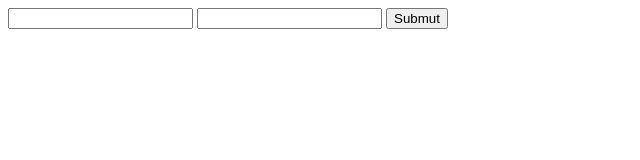
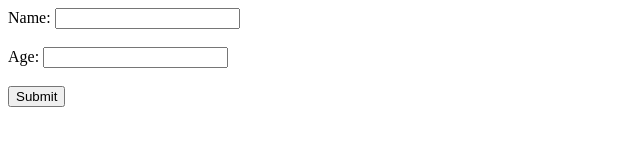
Before and after one commit to acciojob/promises-and-chains-ashishmasi92, a website: page main.html in a window 1280 px wide. Shown: the whole page, without its empty margins (0-640 px from the left). Drawn offline with Linux system fonts and the light colour scheme.

Commit message:
created a submission

```diff
--- a/main.html
+++ b/main.html
@@ -8,9 +8,13 @@
   <body>
     <!-- write the body here -->
 <form>
-	<input type="number" name="age" id="age">
-	<input type="text" name="name" id="name">
-	<input type="submit" id="btn" value="Submut">
+  <label for="name">Name:</label>
+  <input type="text" id="name" /><br /><br />
+
+  <label for="age">Age:</label>
+  <input type="number" id="age" /><br /><br />
+
+  <button type="submit" id="btn">Submit</button>
 </form>
     <script type="text/javascript" src="./script.js"></script>
   </body>
```
